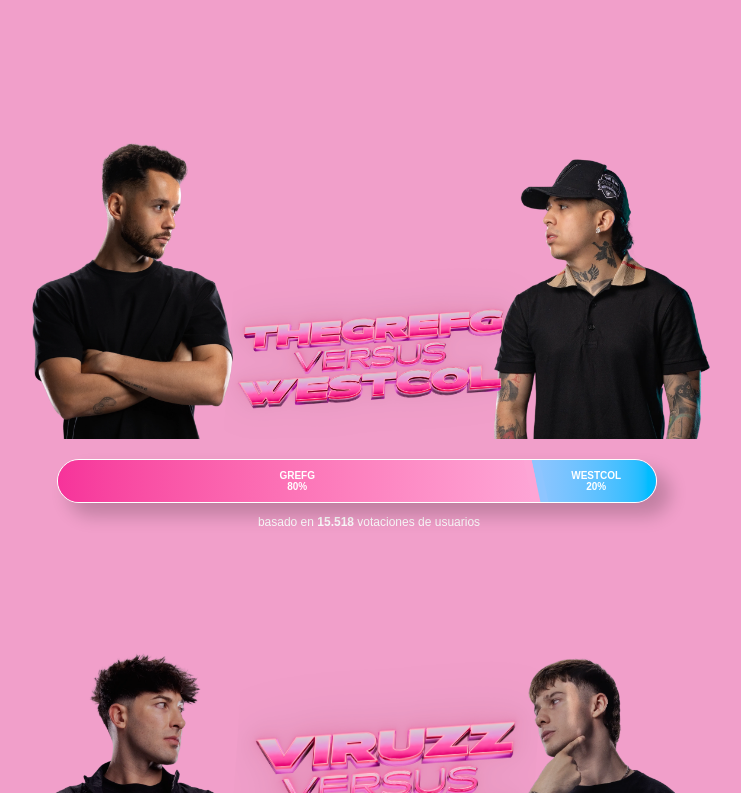
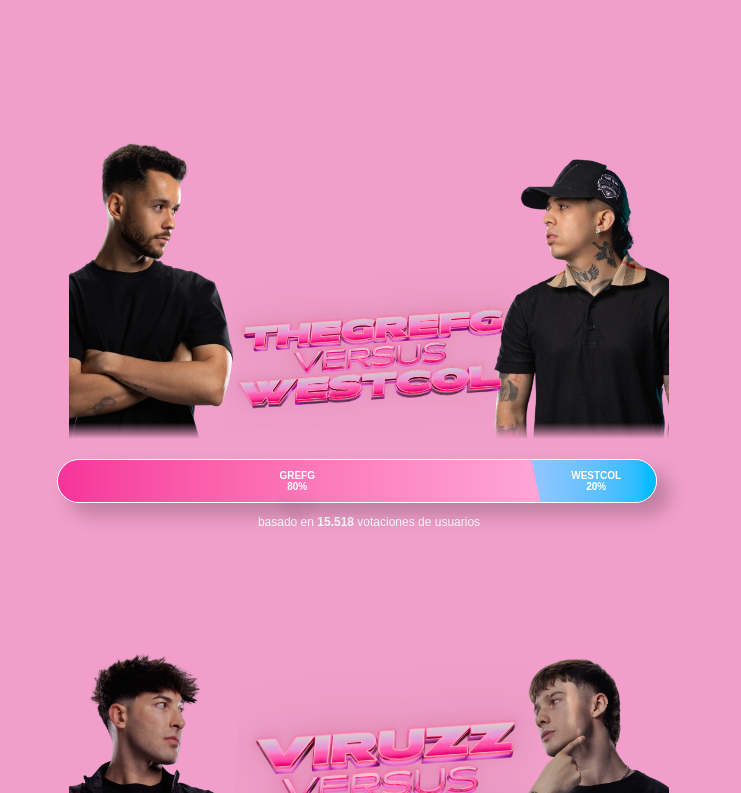
Before and after one commit to Visualmikblood/la_velada_5, a React (Vite) app: page / in a window 1280 px wide. Shown: the part 1027-1820 px from the top of the page, without its empty margins (271-1012 px from the left). Built offline with nearby package versions, Linux system fonts and the light colour scheme; a web font is replaced by a local one.

Commit message:
he puesto el degradado transparente a las img

```diff
--- a/src/components/pronostico/pronostico.scss
+++ b/src/components/pronostico/pronostico.scss
@@ -29,7 +29,7 @@
         max-height: 700px;
         position: relative;
         max-width: 600px;
-
+        mask-image: linear-gradient(black 95%, transparent);
         img {
           height: 100%;
           width: auto;
@@ -69,6 +69,7 @@
               color: #fff;
               font-weight: bold;
               display: block;
+              mask-image: none;
               .div_dentro_de_a_de_barras_de_pronosticos{
                 display: flex !important;
                 position: relative;
@@ -89,6 +90,7 @@
                   position: relative;
                   span{
                     font-size: 10px;
+                    filter: drop-shadow(0px 30px 3px #0000001f);
                   }
                   div{
                     width: calc(0.25rem * 2);
```
